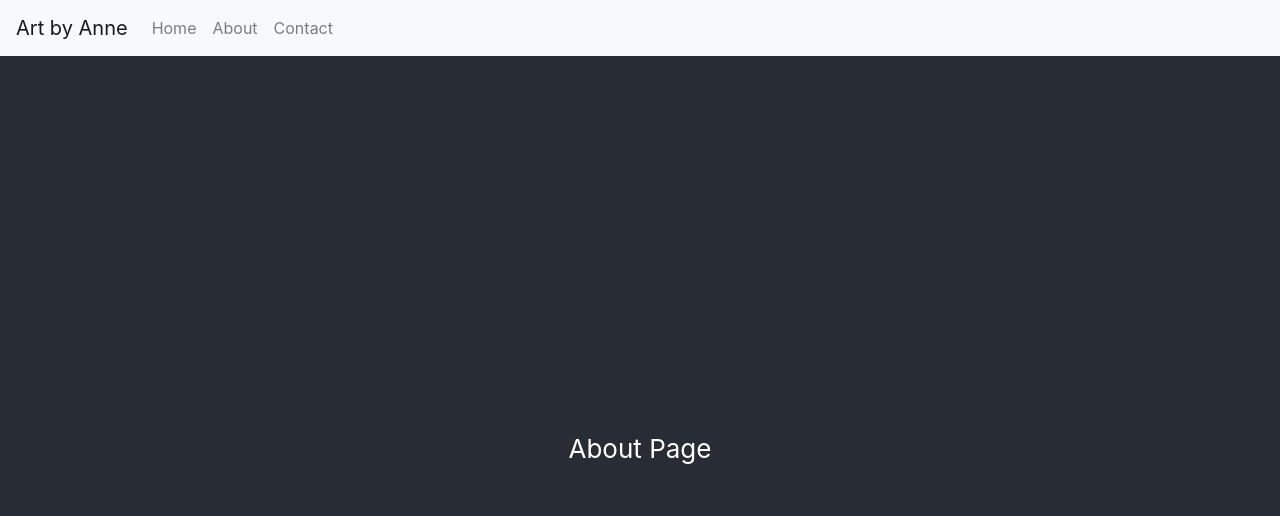
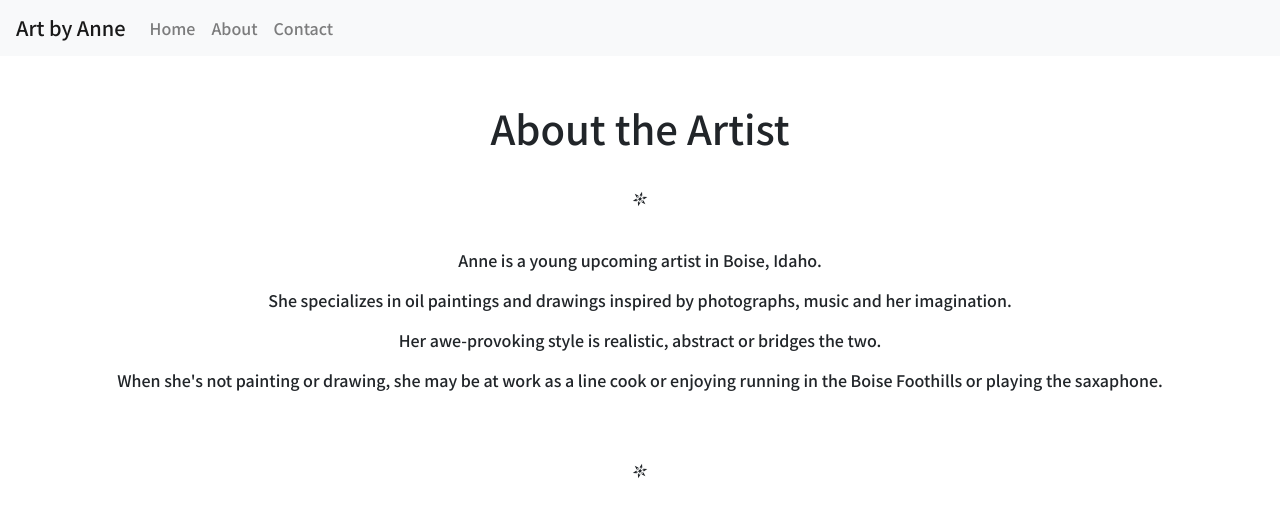
Before and after one commit to katejamboretz/art-portfolio, a React (Create React App) app: page /about in a window 1280 px wide. Shown: the top 516 px of the page. Built offline with nearby package versions, Linux system fonts and the light colour scheme.

Commit message:
add short about and contact section, and add react-icons

```diff
--- a/package.json
+++ b/package.json
@@ -11,6 +11,7 @@
     "react": "^16.13.1",
     "react-bootstrap": "^1.2.2",
     "react-dom": "^16.13.1",
+    "react-icons": "^3.10.0",
     "react-router-dom": "^5.2.0",
     "react-scripts": "3.4.1"
   },
--- a/public/index.html
+++ b/public/index.html
@@ -24,6 +24,7 @@
       work correctly both with client-side routing and a non-root public URL.
       Learn how to configure a non-root public URL by running `npm run build`.
     -->
+  <link href="https://fonts.googleapis.com/css2?family=Noto+Sans+JP:wght@500&display=swap" rel="stylesheet">
   <title>Art by Anne</title>
 </head>
 
--- a/src/components/pages/About.js
+++ b/src/components/pages/About.js
@@ -1,18 +1,29 @@
 import React, { Component } from "react";
-
+import { GiBeveledStar } from 'react-icons/gi';
 
 export default class About extends Component {
 
     render() {
         return (
             <div className="App">
-                <header className="App-header">
+                <br></br>
+                <br></br>
+                <h1>
+                    About the Artist
+                </h1>
+                <br></br>
+                <p>< GiBeveledStar /></p>
+                <br></br>
+                <p>
+                    Anne is a young upcoming artist in Boise, Idaho.
+                </p>
 
-                    <p>
-                        About Page
-                    </p>
-
-                </header>
+                <p>She specializes in oil paintings and drawings inspired by photographs, music and her imagination.</p>
+                <p>Her awe-provoking style is realistic, abstract or bridges the two.</p>
+                <p>When she's not painting or drawing, she may be at work as a line cook or enjoying running in the Boise Foothills or playing the saxaphone.</p>
+                <br></br>
+                <br></br>
+                <p>< GiBeveledStar /></p>
             </div>
         );
     }
--- a/src/components/pages/Contact.js
+++ b/src/components/pages/Contact.js
@@ -1,4 +1,5 @@
 import React, { Component } from "react";
+import { GiBeveledStar } from 'react-icons/gi';
 
 
 export default class Contact extends Component {
@@ -6,13 +7,20 @@ export default class Contact extends Component {
     render() {
         return (
             <div className="App">
-                <header className="App-header">
+                <br></br>
+                <br></br>
+                <h1>
+                    Contact Information
+                </h1>
+                <br></br>
+                <p>< GiBeveledStar /></p>
+                <br></br>
+                <p>
+                    To discuss custom paintings or prints, or displaying images at your business, please email wildebeest994@gmail.com.
+                </p>
+                <br></br>
+                <p>< GiBeveledStar /></p>
 
-                    <p>
-                        Contact Page
-                    </p>
-
-                </header>
             </div>
         );
     }
--- a/src/components/pages/Home.js
+++ b/src/components/pages/Home.js
@@ -1,4 +1,5 @@
 import React, { Component } from "react";
+import { GiBeveledStar } from 'react-icons/gi';
 
 
 export default class Home extends Component {
@@ -6,13 +7,19 @@ export default class Home extends Component {
     render() {
         return (
             <div className="App">
-                <header className="App-header">
-
-                    <p>
-                        Home Page
-                    </p>
-
-                </header>
+                <br></br>
+                <br></br>
+                <h1>
+                    Art by Anne
+                </h1>
+                <br></br>
+                <p><GiBeveledStar /></p>
+                <br></br>
+                <br></br>
+                <p>Carasol goes here....</p>
+                <br></br>
+                <br></br>
+                <p><GiBeveledStar /></p>
             </div>
         );
     }
--- a/src/index.css
+++ b/src/index.css
@@ -1,13 +1,11 @@
 body {
   margin: 0;
-  font-family: -apple-system, BlinkMacSystemFont, 'Segoe UI', 'Roboto', 'Oxygen',
-    'Ubuntu', 'Cantarell', 'Fira Sans', 'Droid Sans', 'Helvetica Neue',
-    sans-serif;
+  font-family: 'Noto Sans JP', sans-serif;
+  /* background-color: gray; */
   -webkit-font-smoothing: antialiased;
   -moz-osx-font-smoothing: grayscale;
 }
 
 code {
-  font-family: source-code-pro, Menlo, Monaco, Consolas, 'Courier New',
-    monospace;
+  font-family: 'Noto Sans JP', sans-serif;
 }
```
Also changed, not shown: 1 other file (tests, documents, lock files or other folders).
